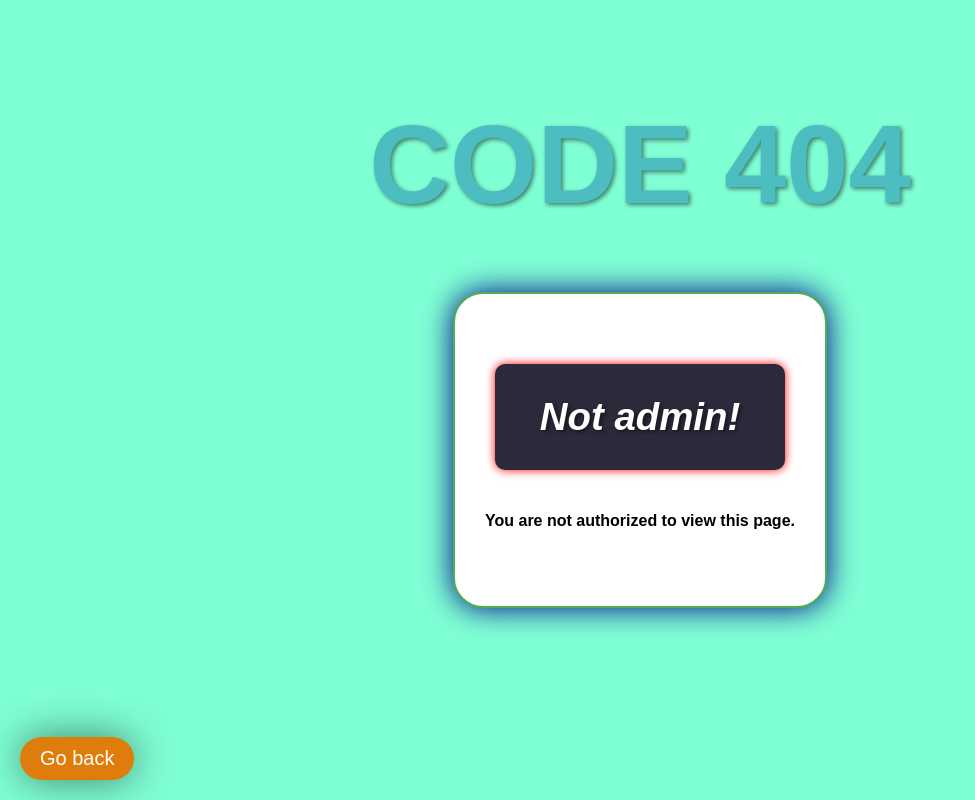
After one commit to Orest-gt/EH-Docs-Website, a FastAPI app: template EH-Docs-Website/templates/failed_to_open.html in a window 1280 px wide. The commit adds this page. Shown: the whole page, without its empty margins (0-975 px from the left). Run offline with FastAPI, Linux system fonts and the light colour scheme; the template is opened without the code that fills it, so the values that code supplies are empty.

Commit message:
some changes

```diff
--- a/EH-Docs-Website/server.py
+++ b/EH-Docs-Website/server.py
@@ -98,7 +98,7 @@ async def home(request: Request, name: Optional[str] = None):
             md_to_html = markdown.markdown(text)
             return templates.TemplateResponse("mark_base.html", {"request": request, "title": name, "content": md_to_html})
         else:
-            raise HTTPException(status_code=403, detail="Please log in as admin to access the content provided!")
+            return templates.TemplateResponse("failed_to_open.html", {"request": request})
     else:
         return templates.TemplateResponse("select_tool.html", {"request": request})
 
--- /dev/null
+++ b/EH-Docs-Website/static/failed_to_open.css
@@ -0,0 +1,69 @@
+html {
+    box-sizing: border-box;
+}
+
+body {
+    background-color: aquamarine;
+    font-family: Arial, sans-serif;
+    margin: auto;
+    color: black;
+    display: flex;
+    flex-direction: column;
+    align-items: center;
+    justify-content: center;
+    height: 100vh;
+}
+
+.container {
+    background: white;
+    border: 2px solid #4CAF50;
+    padding: 60px 30px;
+    text-align: center;
+    display: flex;
+    flex-direction: column;
+    gap: 16px;
+    border-radius: 30px;
+    box-shadow: 0px 0px 30px darkblue;
+    margin-top: 100px;
+}
+
+.text-container {
+    background-color: rgb(42, 42, 58);
+    color: white;
+    margin: 10px;
+    filter: blur(0.5px);
+    text-shadow: 2px 2px 4px rgba(0, 0, 0, 0.5);
+    backdrop-filter: blur(0.5px);
+    -webkit-backdrop-filter: blur(0.5px);
+    text-emphasis: bold;
+    padding: 5px;
+    border-radius: 10px;
+    box-shadow: 0px 0px 10px red;
+    font-size: 1.2em;
+    text-align: center;
+}
+
+.title-style {
+    color:rgb(76, 190, 194);
+    font-weight: bold;
+    font-size: 7em;
+    text-shadow: 2px 2px 4px rgba(0, 0, 0, 0.5);
+    text-align: center;
+    padding: 0px 10px;
+    position: fixed;
+    top: 100px;
+}
+
+.left-sided-button {
+    position: fixed;
+    left: 20px;
+    bottom: 20px;
+    font-size: 20px;
+    padding: 10px 20px;
+    background-color: rgb(223, 125, 12);
+    border-radius: 30px;
+    color: white;
+    box-shadow: 0px 0px 40px rgba(0, 0, 0, 0.5);
+    border: hsl(30, 100%, 50%);
+    cursor: pointer;
+}
--- a/EH-Docs-Website/static/markdowns.css
+++ b/EH-Docs-Website/static/markdowns.css
@@ -1,3 +1,3 @@
 body {
-    background-color: rgb(0, 220, 245);
+    background: linear-gradient(rgb(148, 66, 66), #339fa7, #91b827);
 }
--- a/EH-Docs-Website/static/select_tools.css
+++ b/EH-Docs-Website/static/select_tools.css
@@ -23,7 +23,7 @@ html {
 }
 
 body {
-    background-color: rgb(53, 211, 228);
+    background: linear-gradient(rgb(140, 190, 48), #ac502c, #30a0af);
     font-family: Arial, sans-serif;
     margin: 0;
     display: flex;
--- /dev/null
+++ b/EH-Docs-Website/templates/failed_to_open.html
@@ -0,0 +1,17 @@
+<!DOCTYPE html>
+<html lang="en">
+<head>
+    <meta charset="UTF-8">
+    <meta name="viewport" content="width=device-width, initial-scale=1.0">
+    <title>TEST</title>
+    <link href="../static/failed_to_open.css" rel="stylesheet">
+</head>
+<body>
+    <div class="title-style">CODE 404</div>
+    <div class="container">
+        <div class="text-container"><h1 style="font-style: italic;">Not admin!</h1></div>
+        <p style="font-weight: bold;">You are not authorized to view this page.</p>
+    </div>
+    <button class="left-sided-button" onclick="location.href='/login'">Go back</button>
+</body>
+</html>
```
